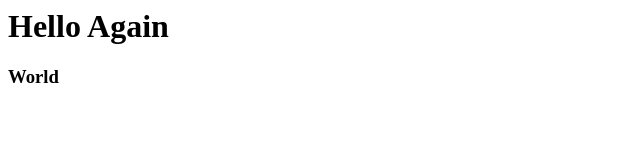
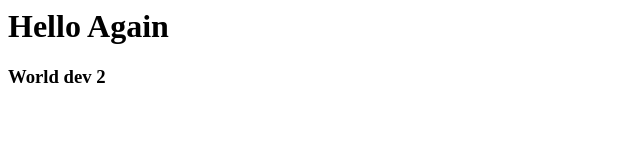
Before and after one commit to omarakamal/bigomar, a plain HTML site: page index.html in a window 1280 px wide. Shown: the full height of the page, 0-640 px from the left. Drawn offline with Linux system fonts and the light colour scheme.

Commit message:
dev update

```diff
--- a/index.html
+++ b/index.html
@@ -1,2 +1,2 @@
 <h1>Hello Again</h1>
-<h3>World</h3>
+<h3>World dev 2</h3>
```
